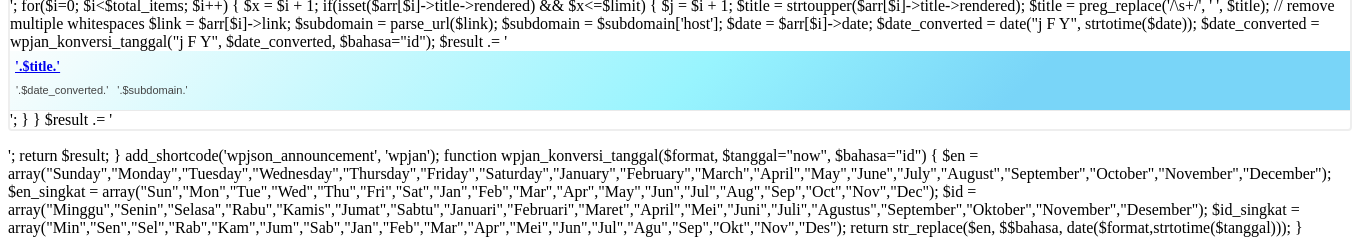
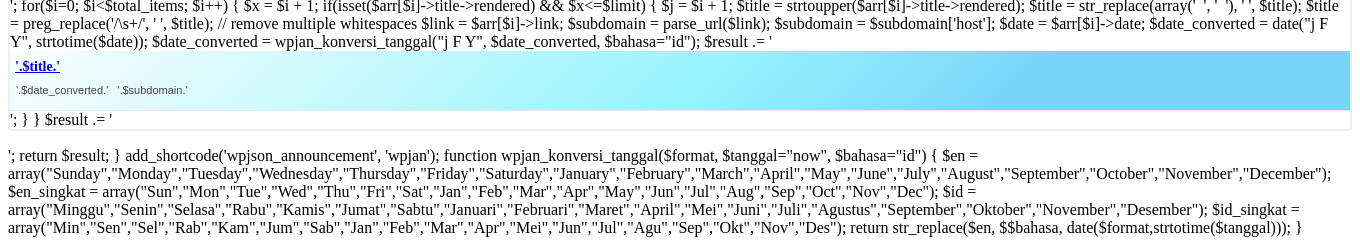
Before and after one commit to achyaryalyal/fastron, a PHP site: page /wpjson-announcement-web-parent.php in a window 1360 px wide. Shown: the part 703-948 px from the top of the page. Run offline with PHP 8.4, Linux system fonts and the light colour scheme.

Commit message:
Update wpjson-announcement-web-parent.php

```diff
--- a/wp/code-snippets/wpjson-announcement-web-parent.php
+++ b/wp/code-snippets/wpjson-announcement-web-parent.php
@@ -81,6 +81,7 @@ function wpjan() {
 		if(isset($arr[$i]->title->rendered) && $x<=$limit) {
 			$j = $i + 1;
 			$title = strtoupper($arr[$i]->title->rendered);
+			$title = str_replace(array('&nbsp; ', ' &nbsp;'), ' ', $title);
 			$title = preg_replace('/\s+/', ' ', $title); // remove multiple whitespaces
 			$link = $arr[$i]->link;
 			$subdomain = parse_url($link); $subdomain = $subdomain['host'];
```
